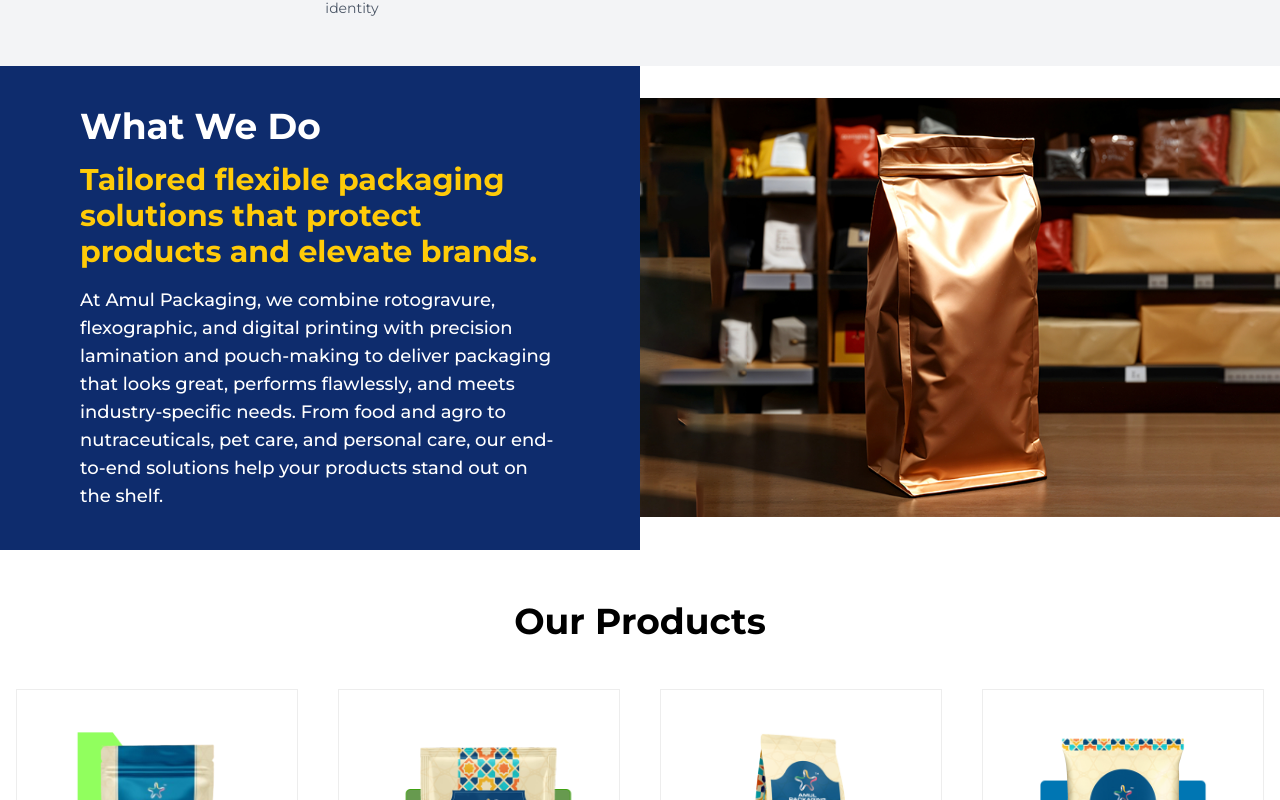
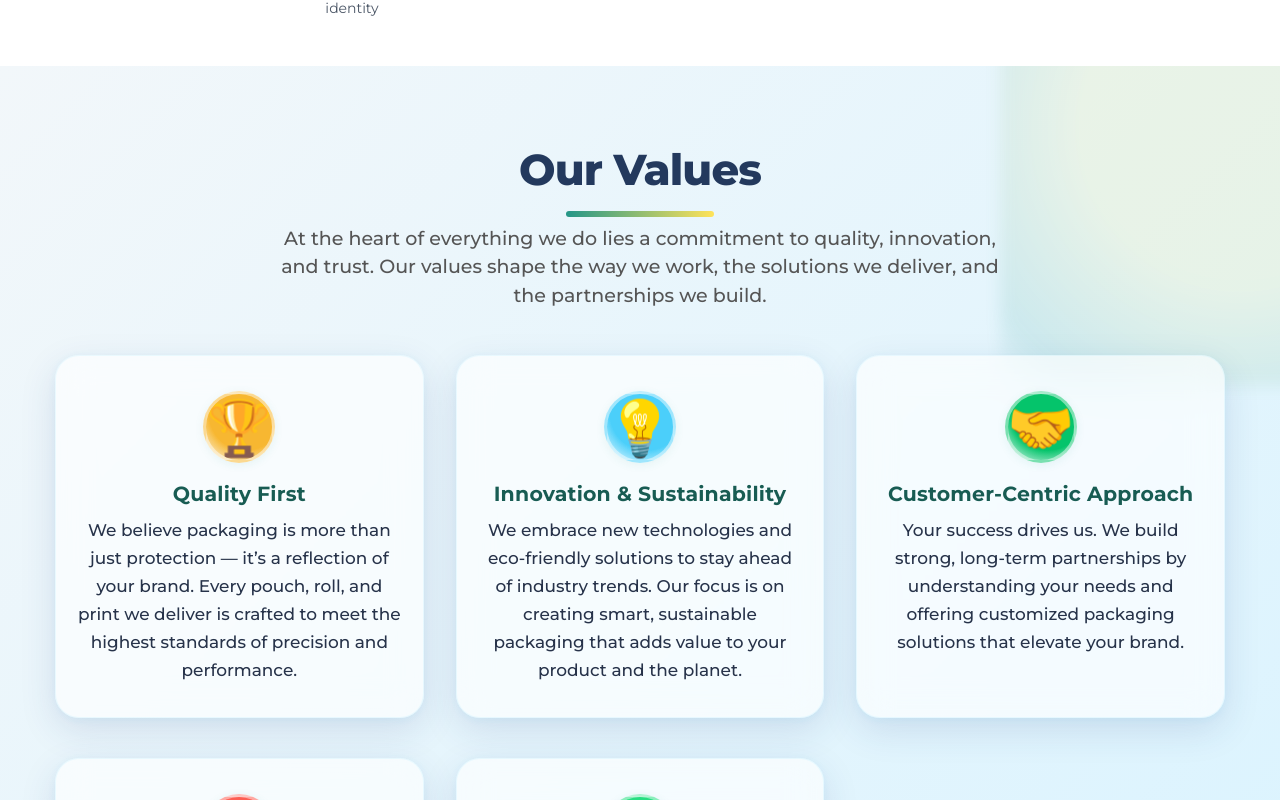
Before and after one commit to saurav2817/AmulPackaging, a React (Vite) app: page / in a window 1280 px wide. Shown: the part 1900-2700 px from the top of the page. Built offline with nearby package versions, Linux system fonts and the light colour scheme.

Commit message:
our values add

```diff
--- a/src/components/footer/footer.jsx
+++ b/src/components/footer/footer.jsx
@@ -188,7 +188,7 @@ const Footer = () => {
 
             </div>
 
-            <div className="flex gap-2 items-center mt-4">
+            {/* <div className="flex gap-2 items-center mt-4">
               <span className="bg-white p-2 flex rounded-full text-[#003580]">
                 <IoIosMail />
               </span>
@@ -202,7 +202,7 @@ const Footer = () => {
               </a>
               </div>
 
-            </div>
+            </div> */}
 
             <div className="flex gap-2 items-center mt-4">
               <span className="bg-white p-2 flex rounded-full text-[#003580]">
--- /dev/null
+++ b/src/components/ourvalues/ourValues.css
@@ -0,0 +1,133 @@
+.our-values-section {
+  position: relative;
+  padding: 4.5rem 1.5rem 5.5rem 1.5rem;
+  min-height: 100vh;
+  background: linear-gradient(135deg, #f2f7fa 0%, #d8f3ff 100%);
+  overflow: hidden;
+}
+.our-values-inner {
+  max-width: 1260px;
+  margin: 0 auto;
+  position: relative;
+  z-index: 2;
+}
+.our-values-heading-with-accent {
+  font-size: 2.7rem;
+  font-weight: 800;
+  letter-spacing: -0.02em;
+  color: #23395d;
+  margin-bottom: 0.5rem;
+  position: relative;
+}
+.our-values-heading-with-accent::after {
+  content: '';
+  display: block;
+  width: 12%;
+  height: 6px;
+  background: linear-gradient(90deg, #249688, #ffe359);
+  border-radius: 4px;
+  margin: 0.5rem auto 0 auto;
+}
+.our-values-subheading {
+  font-size: 1.19rem;
+  color: #555;
+  margin-bottom: 2.8rem;
+  max-width: 730px;
+  margin-left: auto;
+  margin-right: auto;
+  font-weight: 500;
+  text-align: center;
+}
+.our-values-grid {
+  display: grid;
+  grid-template-columns: repeat(auto-fit, minmax(270px, 1fr));
+  gap: 2.5rem 2rem;
+  max-width: 1170px;
+  margin: 0 auto;
+}
+.glass-card {
+  background: rgba(255, 255, 255, 0.65);
+  border-radius: 1.5rem;
+  box-shadow: 0 12px 36px rgba(40,65,120,0.13), 0 1.5px 10px rgba(75, 207, 250, 0.08);
+  backdrop-filter: blur(17px) saturate(105%);
+  border: 1.5px solid rgba(75,207,250, 0.09);
+  padding: 4.2rem 1.3rem 2rem 1.3rem;
+  display: flex;
+  flex-direction: column;
+  align-items: center;
+  transition: transform 0.14s, box-shadow 0.14s;
+  position: relative;
+}
+.glass-card:hover {
+  transform: translateY(-8px) scale(1.035);
+  box-shadow: 0 18px 46px rgba(36,150,136,0.17), 0 6px 32px rgba(58,41,120,0.11);
+  border-color: #24968843;
+}
+.value-icon {
+  font-size: 3.4rem;
+  margin-bottom: 1.1rem;
+  width: 4.5rem;
+  height: 4.5rem;
+  display: flex;
+  align-items: center;
+  justify-content: center;
+  border-radius: 50%;
+  box-shadow: 0 4px 18px rgba(80, 200, 180, 0.18);
+  border: 3.5px solid #fff7;
+  margin-top: -2rem;
+  margin-bottom: 1rem;
+  position: relative;
+}
+.gradient-ring {
+  background: linear-gradient(135deg, #fff7 60%, #e2f6fd 100%);
+  border-radius: 50%;
+  overflow: hidden;
+  padding: 0.3rem;
+  box-shadow: 0 2px 10px rgba(36, 150, 136, 0.09);
+}
+.flashy-title {
+  font-size: 1.28rem;
+  font-weight: 700;
+  color: #185c53;
+  margin-bottom: 0.45rem;
+  letter-spacing: 0.01em;
+  text-align: center;
+}
+.value-desc {
+  font-size: 1.06rem;
+  color: #27334a;
+  line-height: 1.65;
+  font-weight: 500;
+  text-align: center;
+}
+.our-values-svg-bg {
+  pointer-events: none;
+  position: absolute;
+  z-index: 1;
+  top: -110px;
+  right: -120px;
+  width: 400px;
+  height: 430px;
+  background: radial-gradient(circle at 60% 40%, #ffe35955 45%, #24968855 85%, #fff0 100%);
+  opacity: 0.38;
+  filter: blur(8px);
+}
+@media (max-width: 700px) {
+  .our-values-heading-with-accent {
+    font-size: 2rem;
+  }
+  .our-values-grid {
+    gap: 1.25rem 0.8rem;
+  }
+  .glass-card {
+    padding: 3.3rem 0.7rem 1.2rem 0.7rem;
+}
+  .value-icon {
+    font-size: 2.4rem;
+    width: 3.0rem;
+    height: 3.0rem;
+  }
+  .our-values-section {
+    padding: 2.2rem 0.4rem 3.3rem 0.4rem;
+  }
+}
--- /dev/null
+++ b/src/components/ourvalues/ourValues.jsx
@@ -0,0 +1,65 @@
+import React from "react";
+import "./ourValues.css";
+import AnimateOnScroll from "../animations/AnimateOnScroll"; // Assuming you have this
+
+const values = [
+  {
+    icon: "🏆",
+    color: "#f7b731",
+    title: "Quality First",
+    desc: "We believe packaging is more than just protection — it’s a reflection of your brand. Every pouch, roll, and print we deliver is crafted to meet the highest standards of precision and performance."
+  },
+  {
+    icon: "💡",
+    color: "#4bcffa",
+    title: "Innovation & Sustainability",
+    desc: "We embrace new technologies and eco-friendly solutions to stay ahead of industry trends. Our focus is on creating smart, sustainable packaging that adds value to your product and the planet."
+  },
+  {
+    icon: "🤝",
+    color: "#05c46b",
+    title: "Customer-Centric Approach",
+    desc: "Your success drives us. We build strong, long-term partnerships by understanding your needs and offering customized packaging solutions that elevate your brand."
+  },
+  {
+    icon: "⏱",
+    color: "#fd5e53",
+    title: "Reliability & Consistency",
+    desc: "We value trust. Our processes are designed to ensure timely delivery, consistent quality, and dependable service every time."
+  },
+  {
+    icon: "🌍",
+    color: "#26de81",
+    title: "Integrity & Responsibility",
+    desc: "We operate with honesty and transparency — from our sourcing practices to our customer interactions — ensuring we remain a trusted partner in your growth journey."
+  }
+];
+
+const OurValues = () => (
+  <section className="our-values-section glass-bg">
+    <div className="our-values-inner">
+      <h2 className="our-values-heading-with-accent text-center">Our Values</h2>
+      <p className="our-values-subheading">
+        At the heart of everything we do lies a commitment to quality, innovation, and trust. Our values shape the way we work, the solutions we deliver, and the partnerships we build.
+      </p>
+      <AnimateOnScroll as="div" className="our-values-grid flashy-grid" variant="fadeUp" stagger={0.11} once={true}>
+        {values.map(({ icon, title, desc, color }, idx) => (
+          <div className="value-card glass-card" key={title} style={{ animationDelay: `${idx * 100}ms` }}>
+            <span
+              className="value-icon gradient-ring"
+              style={{ background: `radial-gradient(circle at 60% 30%, ${color} 60%, #fff0 100%)` }}
+            >
+              {icon}
+            </span>
+            <h3 className="value-title flashy-title">{title}</h3>
+            <p className="value-desc">{desc}</p>
+          </div>
+        ))}
+      </AnimateOnScroll>
+    </div>
+    {/* Optional: decorative SVG or shape accents/background image */}
+    <div className="our-values-svg-bg"></div>
+  </section>
+);
+
+export default OurValues;
--- a/src/pages/About.jsx
+++ b/src/pages/About.jsx
@@ -10,6 +10,7 @@ import { GiThreeLeaves } from "react-icons/gi";
 import ClientsSection from "../components/clients/clientsSection";
 import Counters from "../components/counters/counters";
 import AnimateOnScroll from "../components/animations/AnimateOnScroll";
+import OurValues from "../components/ourvalues/ourValues";
 
 const About = () => {
     return (
@@ -183,7 +184,10 @@ const About = () => {
                     </div>
                 </section>
 
-                <section class="py-16 bg-white">
+                {/* our values */}
+                <OurValues/>
+
+                <section class="py-16 bg-white ">
                         <div class="max-w-7xl mx-auto px-6">
                             <h2 class="text-3xl md:text-4xl font-bold text-center mb-12">
                             Our Best Qualities
--- a/src/pages/index.jsx
+++ b/src/pages/index.jsx
@@ -6,6 +6,8 @@ import ClientsSection from "../components/clients/clientsSection";
 import Testimonials from "../components/testimonials/testimonials";
 import AnimateOnScroll from "../components/animations/AnimateOnScroll";
 import { Link } from "react-router-dom";
+import OurValues from "../components/ourvalues/ourValues";
+
 const Home = () => {
   return (
     <>
@@ -55,7 +57,7 @@ const Home = () => {
       {/* about us end */}
 
       {/* Why Us start */}
-      <section className="bg-gray-100 py-12">
+      <section className=" py-12">
         <div className="max-w-4xl mx-auto px-4 text-center">
           <AnimateOnScroll
             as="div"
@@ -127,6 +129,9 @@ const Home = () => {
         </div>
       </section>
       {/* Why Us end */}
+
+    <OurValues/>
+
 
       {/* what we do start */}
       <section>
```
